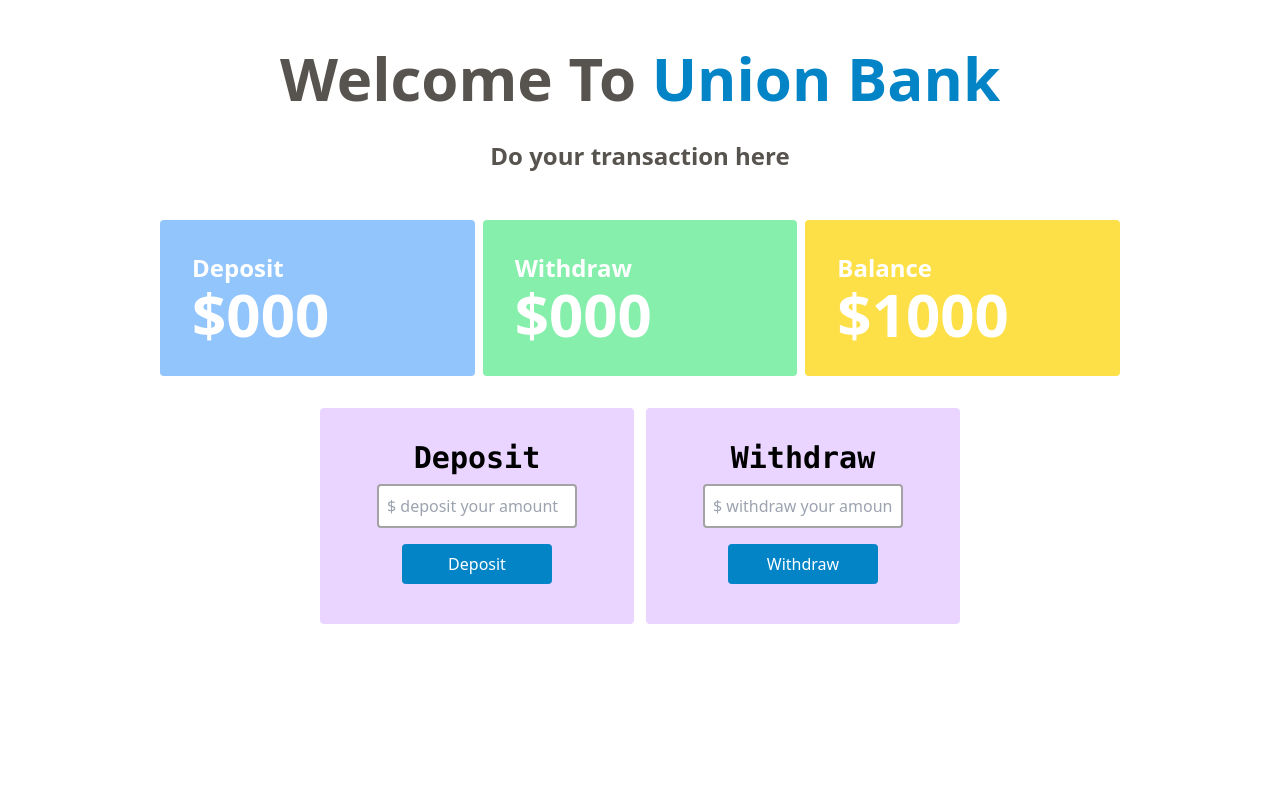
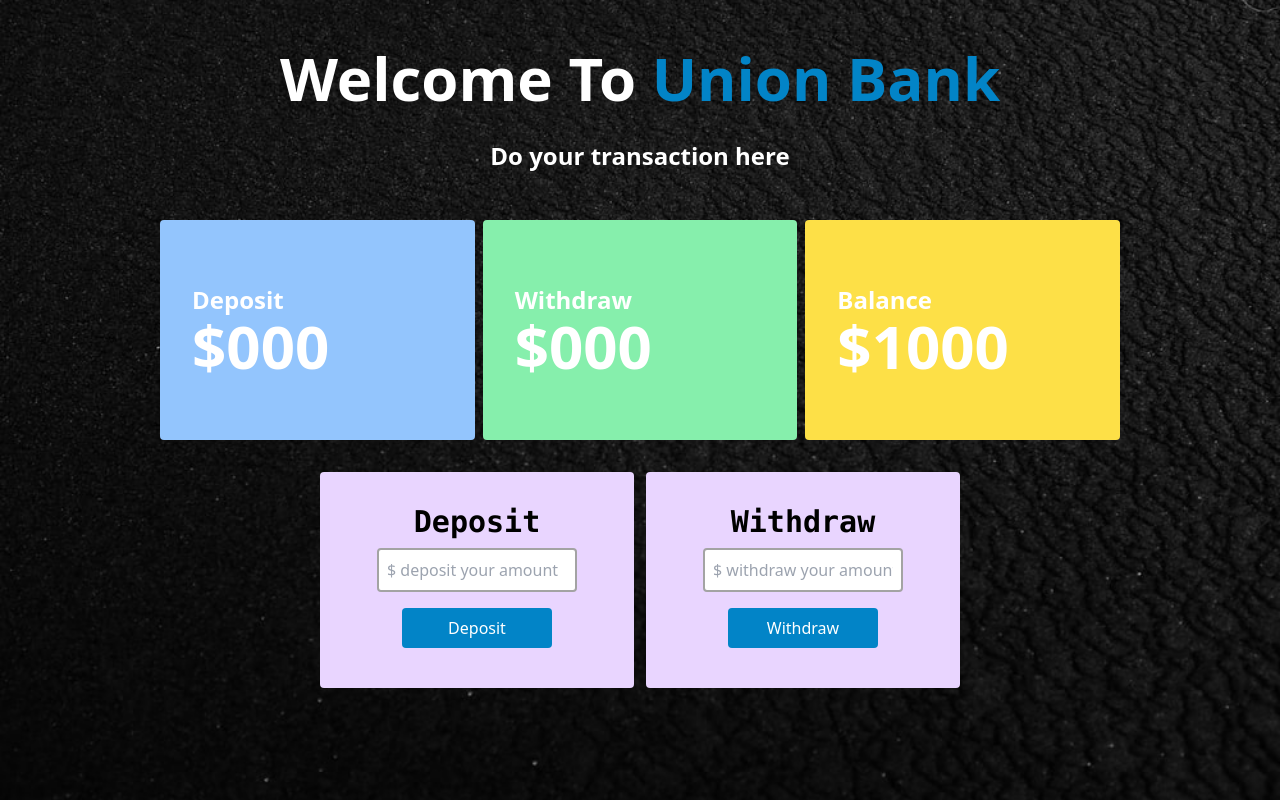
Before and after one commit to Ruman-Islam/simple-banking, a plain HTML site: page banking.html in a window 1280 px wide. Drawn offline with nearby package versions, Linux system fonts and the light colour scheme.

Commit message:
css added

```diff
--- a/banking.css
+++ b/assets/css/banking.css
@@ -14,3 +14,10 @@
         opacity: 0;
     }
 } */
+html {
+    background: url('../images/bg.jpg') no-repeat center center fixed;
+    -webkit-background-size: cover;
+    -moz-background-size: cover;
+    -o-background-size: cover;
+    background-size: cover;
+  }
--- a/banking.html
+++ b/banking.html
@@ -9,19 +9,19 @@
     <!-- Tailwind CDN -->
     <script src="https://cdn.tailwindcss.com"></script>
     <!-- Stylesheet -->
-    <link rel="stylesheet" href="banking.css">
+    <link rel="stylesheet" href="./assets/css/banking.css">
 </head>
 
 <body>
 
     <!-- Greeting here -->
     <header class="my-12 mx-auto w-3/4">
-        <h1 class="text-6xl font-semibold text-stone-600 text-center greeting">Welcome To
+        <h1 class="text-6xl font-semibold text-white text-center greeting">Welcome To
             <span class="text-sky-600">
                 Union Bank
             </span>
         </h1>
-        <h2 class="text-2xl font-semibold text-stone-600 text-center mt-8">
+        <h2 class="text-2xl font-semibold text-white text-center mt-8">
             Do your transaction here
         </h2>
     </header>
@@ -29,19 +29,19 @@
         <!-- Display amounts -->
         <section class="w-3/4 mx-auto">
             <div class="grid sm:grid-cols-1 md:grid-cols-1 lg:grid-cols-3 gap-2 text-white">
-                <div class="bg-blue-300 w-full p-8 rounded mx-auto">
+                <div class="bg-blue-300 w-full px-8 py-16 rounded mx-auto">
                     <h2 class="text-2xl font-bold">Deposit</h2>
                     <h4 class="text-6xl font-bold">
                         $<span id="deposit__balance">000</span>
                     </h4>
                 </div>
-                <div class="bg-green-300 w-full p-8 rounded mx-auto">
+                <div class="bg-green-300 w-full px-8 py-16 rounded mx-auto">
                     <h2 class="text-2xl font-bold">Withdraw</h2>
                     <h4 class="text-6xl font-bold">
                         $<span id="withdraw__balance">000</span>
                     </h4>
                 </div>
-                <div class="bg-yellow-300 w-full p-8 rounded mx-auto">
+                <div class="bg-yellow-300 w-full px-8 py-16 rounded mx-auto">
                     <h2 class="text-2xl font-bold">Balance</h2>
                     <h4 class="text-6xl font-bold">
                         $<span id="total__balance">1000</span>
@@ -72,10 +72,11 @@
             </div>
         </section>
         <h1 class="text-center text-4xl text-red-500 font-mono error__msg"></h1>
+        <br><br>
     </main>
 
     <!-- script file -->
-    <script src="./banking.js"></script>
+    <script src="./assets/js/banking.js"></script>
 </body>
 
 </html>
```
Also changed, not shown: index.html (+1 -1 lines), assets/images/bg.jpg (added), assets/js/banking.js (renamed from banking.js), assets/js/index.js (renamed from index.js).
